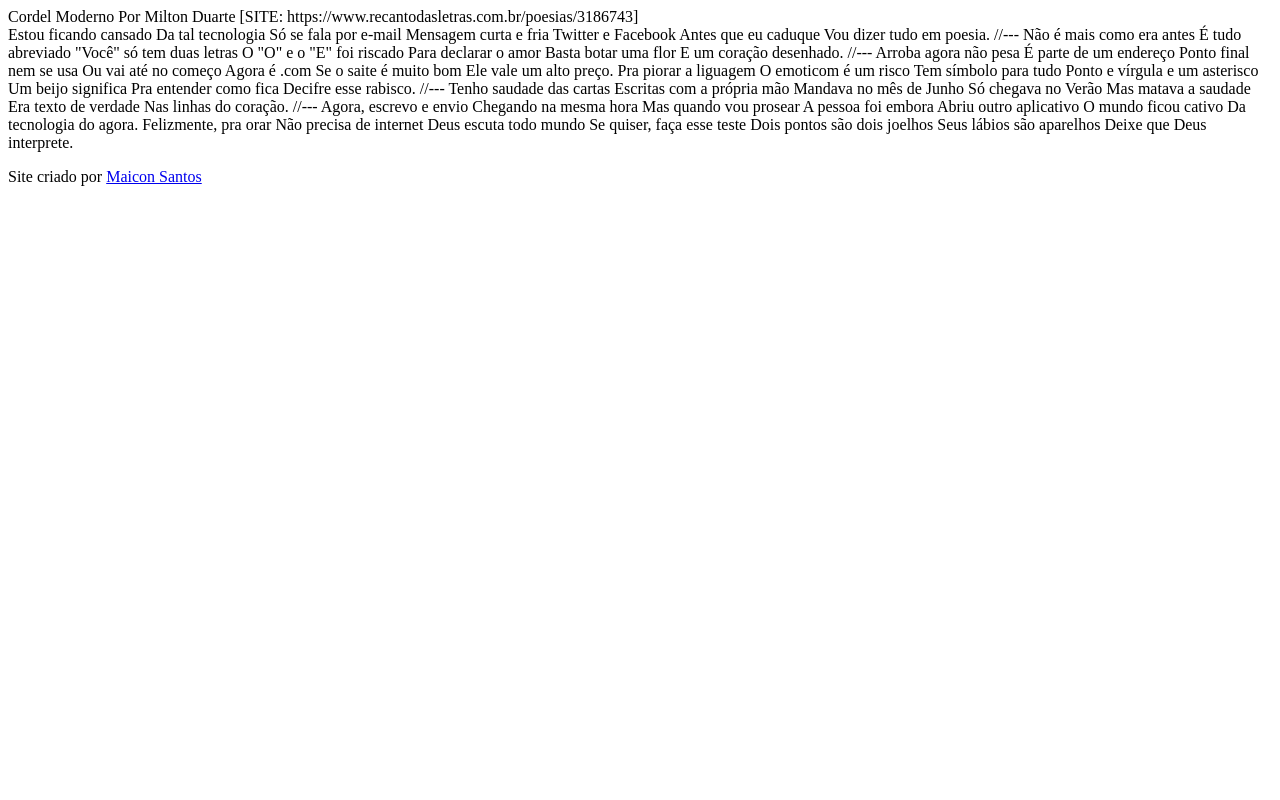
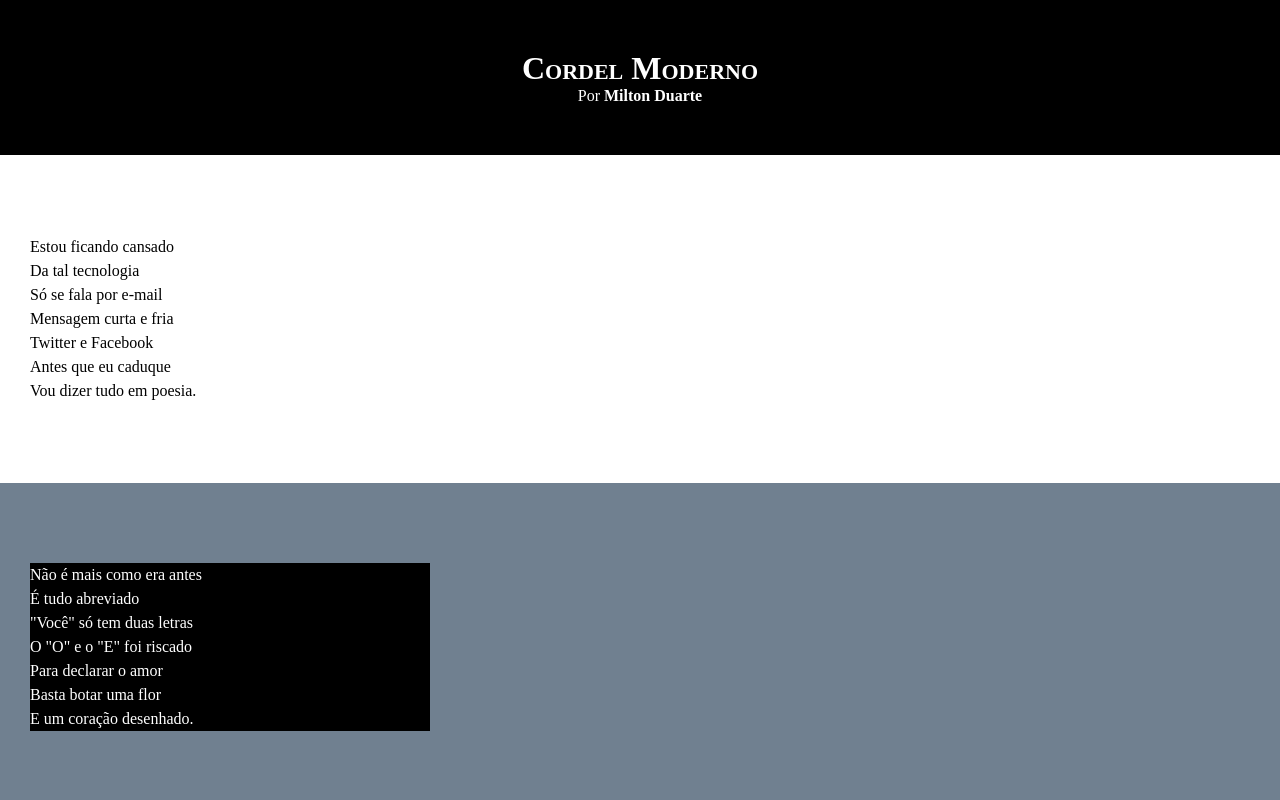
Before and after one commit to Maicon501/HTML-CSS, a plain HTML site: page desafios/d012/index.html in a window 1280 px wide. Shown: the top 800 px of the page. Drawn offline with Linux system fonts and the light colour scheme.

Commit message:
Atualizando estilos

```diff
--- /dev/null
+++ b/desafios/d012/estilo/style.css
@@ -0,0 +1,64 @@
+@charset "UTF-8";
+
+* {
+    margin: 0px;
+    padding: 0px;
+}
+
+html, body {
+    min-height: 100vh;
+    background-color: antiquewhite;
+}
+
+header {
+    background-color: black;
+    color: white;
+    text-align: center;
+}
+header >h1 {
+    padding-top: 50px;
+    font-variant: small-caps;
+}
+
+header >p {
+    padding-bottom: 50px;
+}
+
+ header a, footer a {
+    color: white;
+    text-decoration: none;
+    font-weight: bolder;
+}
+header a:hover, footer a:hover {
+    text-decoration: underline;
+}
+
+section {
+    padding-top: 10vh;
+    padding-bottom: 10vh;
+    line-height: 1.5em;
+    padding-left: 30px;
+}
+
+section.normal {
+    background-color: white;
+    color: black;
+
+}
+
+section.imagem {
+   background-color: slategrey;
+   color: white;
+}
+
+section.imagem >p {
+    width: 400px;
+    background-color: black;
+}
+
+footer {
+    background-color: black;
+    color: white;
+    text-align: center;
+    padding: 10px;
+}
--- a/desafios/d012/index.html
+++ b/desafios/d012/index.html
@@ -4,80 +4,101 @@
     <meta charset="UTF-8">
     <meta name="viewport" content="width=device-width, initial-scale=1.0">
     <title>Cordel Moderno</title>
+    <link rel="stylesheet" href="estilo/style.css">
 </head>
 <body>
         <header>
-            Cordel Moderno
-            Por Milton Duarte
-            [SITE: https://www.recantodasletras.com.br/poesias/3186743]
+            <h1>
+                Cordel Moderno
+            </h1>
+            <p>
+                Por<a href="https://www.recantodasletras.com.br/poesias/3186743]" target="_blank"> Milton Duarte</a>
+            </p>
         </header>
 
-        Estou ficando cansado
-        Da tal tecnologia
-        Só se fala por e-mail
-        Mensagem curta e fria
-        Twitter e Facebook
-        Antes que eu caduque
-        Vou dizer tudo em poesia.
+        <section class="normal">
+            <p>
+                Estou ficando cansado<br>
+                Da tal tecnologia<br>
+                Só se fala por e-mail<br>
+                Mensagem curta e fria<br>
+                Twitter e Facebook<br>
+                Antes que eu caduque<br>
+                Vou dizer tudo em poesia.
+            </p>
+        </section>
 
-        //---
+        <section class="imagem">
+            <p>
+                Não é mais como era antes<br>
+                É tudo abreviado<br>
+                "Você" só tem duas letras<br>
+                O "O" e o "E" foi riscado<br>
+                Para declarar o amor<br>
+                Basta botar uma flor<br>
+                E um coração desenhado.
+            </p>
+        </section>
 
-        Não é mais como era antes
-        É tudo abreviado
-        "Você" só tem duas letras
-        O "O" e o "E" foi riscado
-        Para declarar o amor
-        Basta botar uma flor
-        E um coração desenhado.
 
-        //---
+        <section class="normal">
+            <p>
+                Arroba agora não pesa<br>
+                É parte de um endereço<br>
+                Ponto final nem se usa<br>
+                Ou vai até no começo<br>
+                Agora é .com<br>
+                Se o saite é muito bom<br>
+                Ele vale um alto preço.<br>
+            </p>
+            <p>
+                Pra piorar a liguagem<br>
+                O emoticom é um risco<br>
+                Tem símbolo para tudo<br>
+                Ponto e vírgula e um asterisco<br>
+                Um beijo significa<br>
+                Pra entender como fica<br>
+                Decifre esse rabisco.
+            </p>
+        </section>
 
-        Arroba agora não pesa
-        É parte de um endereço
-        Ponto final nem se usa
-        Ou vai até no começo
-        Agora é .com
-        Se o saite é muito bom
-        Ele vale um alto preço.
 
-        Pra piorar a liguagem
-        O emoticom é um risco
-        Tem símbolo para tudo
-        Ponto e vírgula e um asterisco
-        Um beijo significa
-        Pra entender como fica
-        Decifre esse rabisco.
+        <section class="imagem">
+            <p>
+                Tenho saudade das cartas<br>
+                Escritas com a própria mão<br>
+                Mandava no mês de Junho<br>
+                Só chegava no Verão<br>
+                Mas matava a saudade<br>
+                Era texto de verdade<br>
+                Nas linhas do coração.
+            </p>
+        </section>
 
-        //---
+        <section class="normal">
+            <p>
+                Agora, escrevo e envio<br>
+                Chegando na mesma hora<br>
+                Mas quando vou prosear<br>
+                A pessoa foi embora<br>
+                Abriu outro aplicativo<br>
+                O mundo ficou cativo<br>
+                Da tecnologia do agora.<br>
+            </p>
 
-        Tenho saudade das cartas
-        Escritas com a própria mão
-        Mandava no mês de Junho
-        Só chegava no Verão
-        Mas matava a saudade
-        Era texto de verdade
-        Nas linhas do coração.
-
-        //---
-
-        Agora, escrevo e envio
-        Chegando na mesma hora
-        Mas quando vou prosear
-        A pessoa foi embora
-        Abriu outro aplicativo
-        O mundo ficou cativo
-        Da tecnologia do agora.
-
-        Felizmente, pra orar
-        Não precisa de internet
-        Deus escuta todo mundo
-        Se quiser, faça esse teste
-        Dois pontos são dois joelhos
-        Seus lábios são aparelhos
-        Deixe que Deus interprete.
+            <p>
+                Felizmente, pra orar<br>
+                Não precisa de internet<br>
+                Deus escuta todo mundo<br>
+                Se quiser, faça esse teste<br>
+                Dois pontos são dois joelhos<br>
+                Seus lábios são aparelhos<br>
+                Deixe que Deus interprete.
+            </p>
+        </section>
 
         <footer>
-            <p>Site criado por <a href="https://Maicon501.github.io">Maicon Santos</a> </p>
+            <p>Site criado por <a href="https://Maicon501.github.io" target="_blank">Maicon Santos</a> </p>
         </footer>
 </body>
 </html>
```
